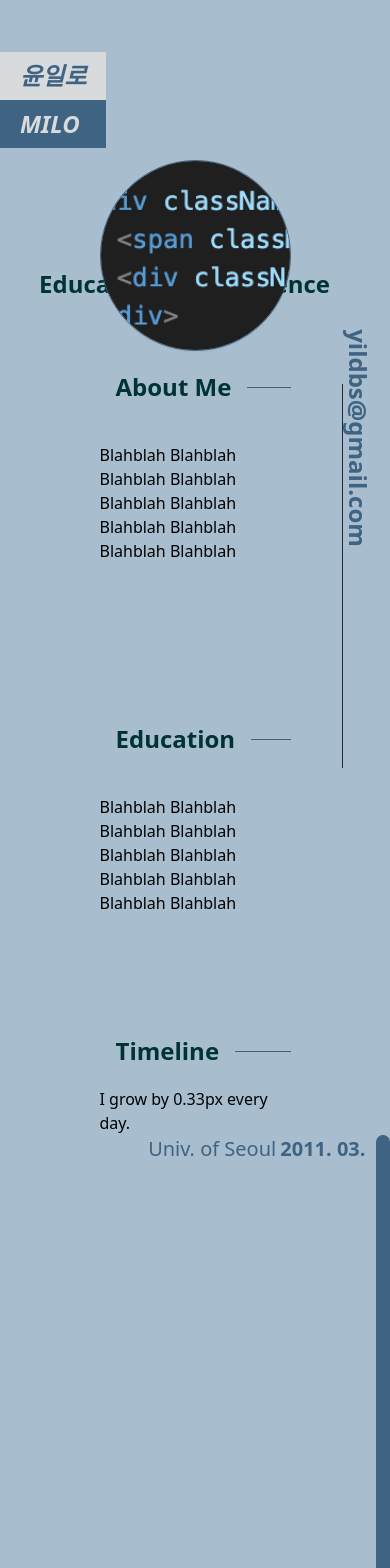
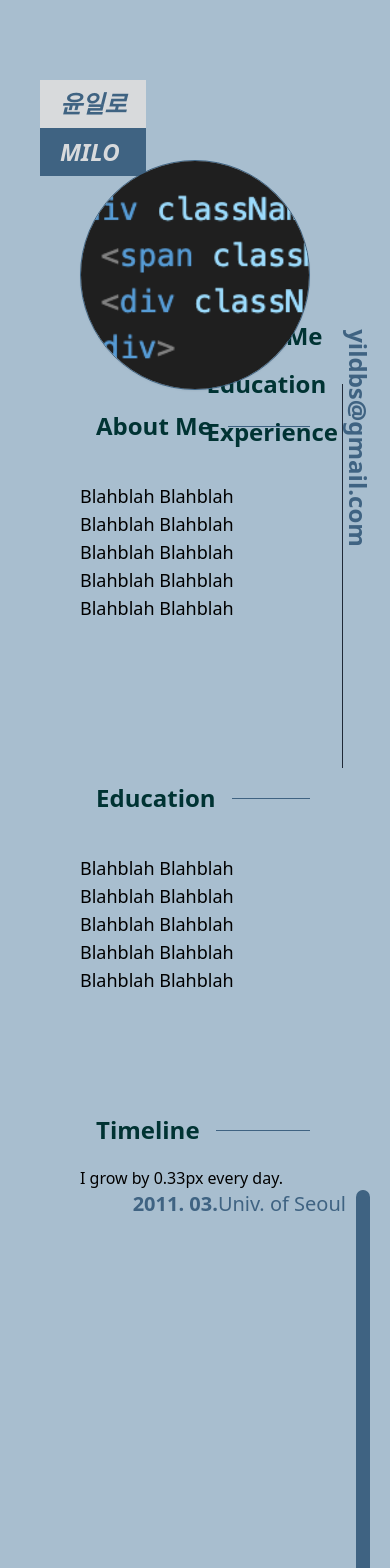
Before and after one commit to yildbs/portfolio, a React (Vite) app: page / in a window 390 px wide. Shown: the top 1568 px of the page. Built offline with nearby package versions, Linux system fonts and the light colour scheme; the HTML template or start-up script is replaced by a standard one.

Commit message:
글자 크기 responsive 하도록 변경 중중

```diff
--- a/src/App.tsx
+++ b/src/App.tsx
@@ -16,7 +16,7 @@ const App: React.FC = () => {
 
         <EmailTag></EmailTag>
 
-        <main className="max-w-90 max-w-7xl px-10 py-20">
+        <main className="max-w-screen-2xl max-w-7xl px-10 py-20">
           <div className="flex h-fit px-10 py-20">
             <AboutMe></AboutMe>
           </div>
--- a/src/components/contents/Content.tsx
+++ b/src/components/contents/Content.tsx
@@ -2,7 +2,7 @@
 export default function Content({content} : {content: string}) {
     return (
       <>
-        <div className="relative flex py-5 items-center">
+        <div className="relative flex py-5 items-center text-lg xl:text-xl 2xl:text-2xl ">
             { content }
         </div>
       </>
--- a/src/components/contents/Title.tsx
+++ b/src/components/contents/Title.tsx
@@ -2,7 +2,7 @@ export default function Title({title}: {title: string}) {
   return (
     <>
       <div className="relative flex py-5 items-center">
-        <span className="flex-shrink mx-4 text-title text-2xl font-bold ">{title}</span>
+        <span className="flex-shrink mx-4 text-title text-2xl xl:text-3xl 2xl:text-4xl font-bold ">{title}</span>
         <div className="flex-grow max-w-90 border-t border-primary"></div>
       </div>
     </>
--- a/src/components/contents/affiliation/AffiliationHistory.tsx
+++ b/src/components/contents/affiliation/AffiliationHistory.tsx
@@ -73,14 +73,14 @@ export class AffiliationHistory {
     pxPerDay: number
   ) {
     const elapsedDays = (this._startTimestamp - firstTimestamp) / 1000 / 86400;
-    const isLeft = index % 2 == 0;
+    const isEven = index % 2 == 0;
     // const isLeft = true;
 
     // const barX = isLeft ? widthMain - barMargin - verticalBarWidth : barMargin;
     let barX = widthMain - barMargin - verticalBarWidth;
-    if (isLeft) {
-      // barX -= verticalBarWidth;
-    }
+    // if (isLeft) {
+    //   // barX -= verticalBarWidth;
+    // }
 
     const dateMargin = 10;
     const heightMain = this.days * pxPerDay;
@@ -132,7 +132,7 @@ export class AffiliationHistory {
             height={heightMain}
             x={barX}
             y={0}
-            color={isLeft ? "bg-primary" : "bg-secondary"}
+            color={isEven? "bg-primary" : "bg-secondary"}
           />
         </div>
         {this._experiences.map((experience, index) =>
--- a/src/components/contents/affiliation/AffiliationText.tsx
+++ b/src/components/contents/affiliation/AffiliationText.tsx
@@ -16,10 +16,8 @@ export default function AffiliationText(props: {
 
   return (
     <>
-      {/* font_weight="font-extrabold"
-            font_size="text-xl" */}
       <div
-        className="absolute flex-row"
+        className="absolute justify-end flex text-xl xl:text-2xl"
         style={{
           width: props.width + "px",
           height: props.height + "px",
@@ -29,24 +27,19 @@ export default function AffiliationText(props: {
         {props.startDate != undefined && (
           <div
             className={
-              "flex pl-1 float-right text-primary font-extrabold text-xl " +
+              "flex pl-1 float-right text-primary font-extrabold  " +
               props.align
             }
           >
             <div id="hover-div" className="flex flex-row ">
               <div>{props.startDate}</div>
-              {/* {props.endDate != undefined && (
-                <>
-                  <div id="popup-div">- {props.endDate}</div>
-                </>
-              )} */}
             </div>
           </div>
         )}
         {props.text != undefined && (
           <div
             className={
-              "flex float-right text-primary font-medium text-xl " + props.align
+              "flex float-right text-primary font-medium  " + props.align
             }
           >
             {props.text}
--- a/src/components/headers/Header.tsx
+++ b/src/components/headers/Header.tsx
@@ -35,7 +35,7 @@ const Header: React.FC = () => {
         !isVisible && "-translate-y-full"
       }`}
     >
-      <div className="w-full flex flex-row flow-root">
+      <div className="w-full flex md:flex-row 2sm:flex-col flow-root">
         <div className="w-fit h-full flex items-center float-left ">
           <NameTag />
         </div>
--- a/src/components/headers/NameTag.tsx
+++ b/src/components/headers/NameTag.tsx
@@ -1,10 +1,10 @@
 export default function NameTag() {
   return (
-    <div className="size-fit align-middle py-5">
-      <p className="w-full font-extrabold text-2xl font-extrabold italic text-primary bg-content px-5 py-2">
+    <div className="size-fit align-middle px-10 py-2 text-2xl">
+      <p className="w-full font-extrabold font-extrabold italic text-primary bg-content px-5 py-2">
         윤일로
       </p>
-      <p className="w-full font-extrabold text-2xl font-extrabold italic text-content bg-primary px-5 py-2">
+      <p className="w-full font-extrabold font-extrabold italic text-content bg-primary px-5 py-2">
         MILO
       </p>
     </div>
--- a/src/components/headers/NavBar.tsx
+++ b/src/components/headers/NavBar.tsx
@@ -2,15 +2,15 @@
 export default function NavBar() {
   return (
     <>
-      <nav className="flex flex-row px-10">
+      <nav id="navbar" className="flex flex-col md:flex-row px-10 ">
         <div>
-          <div className="px-5 text-2xl font-extrabold text-title">About Me</div>
+          <div className="px-3 py-2 text-2xl font-extrabold text-title">About Me</div>
         </div>
         <div>
-          <div className="px-5 text-2xl font-extrabold text-title">Education</div>
+          <div className="px-3 py-2 text-2xl font-extrabold text-title">Education</div>
         </div>
         <div>
-          <div className="px-5 text-2xl font-extrabold text-title">Experience</div>
+          <div className="px-3 py-2 text-2xl font-extrabold text-title">Experience</div>
         </div>
       </nav>
     </>
--- a/tailwind.config.js
+++ b/tailwind.config.js
@@ -17,6 +17,9 @@ export default {
         debug: "#ffff00FF", //DEBUG
       },
     },
+    // screens: {
+    //   '2sm': '420px', // min-width iphone 14 pro max?
+    // },
   },
   plugins: [],
 };
--- a/test.css
+++ b/test.css
@@ -1,7 +1,7 @@
-.b {
+/* .b {
   display: none;
 }
 
 .container:hover .b {
   display: block;
-}
+} */
```
Also changed, not shown: test.html (+4 -10 lines).
